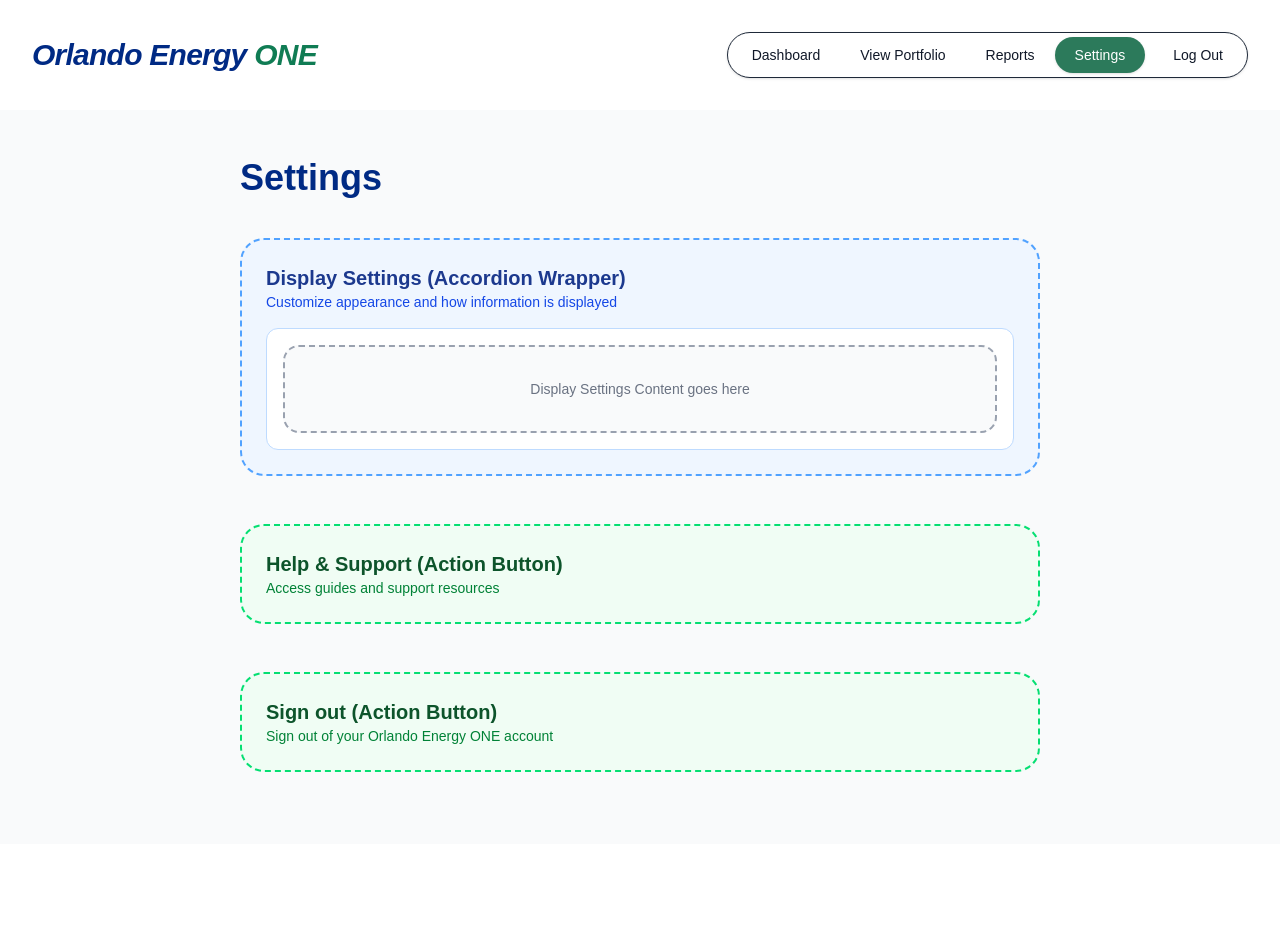
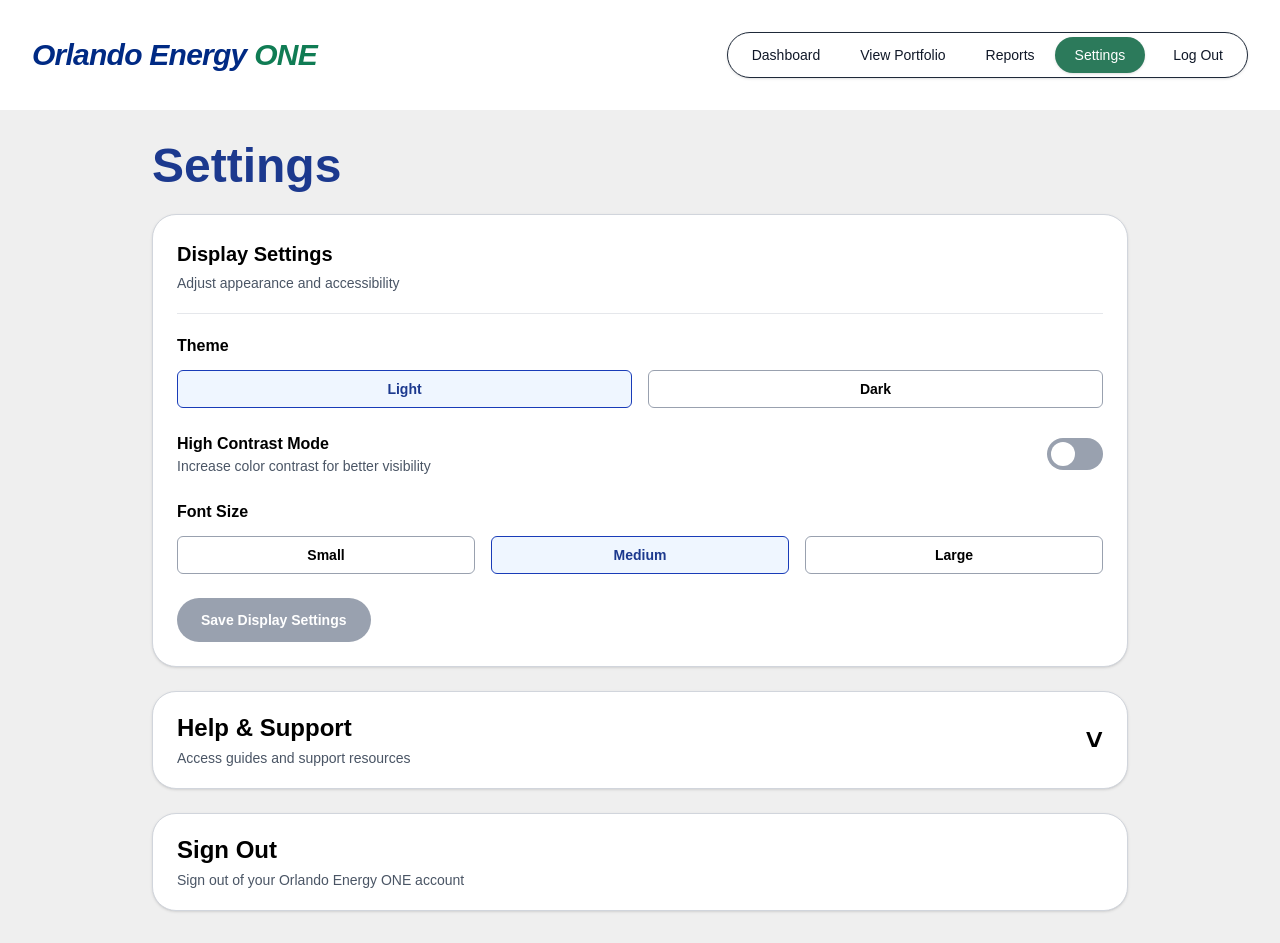
Before and after one commit to jojodecarlos/EnergyOne, a Next.js app in the folder utility-dashboard/: page /settings in a window 1280 px wide. Before the commit the page ends 844 px from the top, so only its background shows below. Built offline with nearby package versions, Linux system fonts and the light colour scheme; no server answers.

Commit message:
added display settings and historical entries

```diff
--- a/utility-dashboard/app/settings/page.tsx
+++ b/utility-dashboard/app/settings/page.tsx
@@ -1,63 +1,59 @@
 "use client";
 
-import DashboardHeader from '@/components/DashboardHeader';
-import SettingsAccordion from '@/components/SettingsAccordion';
-import DisplaySettingsPanel from '@/components/DisplaySettingsPanel';
-import SettingsActionRow from '@/components/SettingsActionRow';
-import { supabase } from "@/lib/supabase";
+import { useState } from "react";
 import { useRouter } from "next/navigation";
+import DashboardHeader from "@/components/DashboardHeader";
+import DisplaySettingsPanel from "@/components/DisplaySettingsPanel";
 
 export default function SettingsPage() {
+  const [helpOpen, setHelpOpen] = useState(false);
   const router = useRouter();
 
-  const handleSignOut = async () => {
-    const { error } = await supabase.auth.signOut();
-    if (error) {
-      console.error("Error logging out:", error.message);
-      alert("There was an issue logging out. Please try again.");
-      return;
-    }
-    router.push("/");
-    router.refresh();
-  };
+  function handleSignOut() {
+    router.push("/login");
+  }
 
   return (
-    <main className="min-h-screen bg-gray-50 flex flex-col">
+    <main className="min-h-screen bg-[#efefef]">
       <DashboardHeader />
 
-      <div className="flex-1 w-full max-w-4xl mx-auto p-4 md:p-12">
+      <div className="mx-auto max-w-5xl px-6 py-8">
+        <h1 className="mb-6 text-5xl font-bold text-blue-900">Settings</h1>
 
-        <h1 className="text-4xl font-extrabold text-[#002A84] mb-10">
-          Settings
-        </h1>
+        <div className="space-y-6">
+          <DisplaySettingsPanel />
 
-        <div className="flex flex-col gap-6 w-full">
+          <button
+            type="button"
+            onClick={() => setHelpOpen(!helpOpen)}
+            className="flex w-full items-center justify-between rounded-[24px] border border-gray-300 bg-white px-6 py-5 text-left shadow-sm transition hover:bg-gray-50"
+          >
+            <div>
+              <h2 className="text-2xl font-bold text-black">Help &amp; Support</h2>
+              <p className="mt-1 text-sm text-gray-600">
+                Access guides and support resources
+              </p>
+            </div>
 
-          <SettingsAccordion
-            icon="/images/view-icon.svg"
-            title="Display Settings"
-            description="Customize appearance and how information is displayed"
+            <span
+              className={`text-3xl font-bold text-black transition-transform ${
+                helpOpen ? "rotate-180" : ""
+              }`}
+            >
+              ˅
+            </span>
+          </button>
+
+          <button
+            type="button"
+            onClick={handleSignOut}
+            className="w-full rounded-[24px] border border-gray-300 bg-white px-6 py-5 text-left shadow-sm transition hover:bg-gray-50"
           >
-            <DisplaySettingsPanel />
-          </SettingsAccordion>
-
-          <SettingsActionRow
-            icon="/images/help-icon.svg"
-            title="Help & Support"
-            description="Access guides and support resources"
-            onClick={() => { console.log("Help & Support clicked - coming soon") }}
-            actionIcon="V"
-          />
-
-          <SettingsActionRow
-            icon="/images/signout-icon.svg"
-            title="Sign out"
-            description="Sign out of your Orlando Energy ONE account"
-            onClick={handleSignOut}
-            actionIcon=">"
-            iconColor="text-red-600"
-          />
-
+            <h2 className="text-2xl font-bold text-black">Sign Out</h2>
+            <p className="mt-1 text-sm text-gray-600">
+              Sign out of your Orlando Energy ONE account
+            </p>
+          </button>
         </div>
       </div>
     </main>
--- a/utility-dashboard/components/DisplaySettingsPanel.tsx
+++ b/utility-dashboard/components/DisplaySettingsPanel.tsx
@@ -1,7 +1,124 @@
+"use client";
+
+import { useState } from "react";
+
+type ThemeOption = "light" | "dark";
+type FontSizeOption = "small" | "medium" | "large";
+
 export default function DisplaySettingsPanel() {
+  const [theme, setTheme] = useState<ThemeOption>("light");
+  const [fontSize, setFontSize] = useState<FontSizeOption>("medium");
+  const [highContrast, setHighContrast] = useState(false);
+
   return (
-    <div className="p-8 border-2 border-dashed border-gray-400 rounded-2xl bg-gray-50 text-center">
-      <p className="text-sm font-medium text-gray-500">Display Settings Content goes here</p>
+    <div className="rounded-[24px] border border-gray-300 bg-white p-6 shadow-sm">
+      <h2 className="text-[20px] font-bold text-black">Display Settings</h2>
+      <p className="mt-1 text-sm text-gray-600">
+        Adjust appearance and accessibility
+      </p>
+
+      <div className="mt-5 border-t border-gray-200 pt-5">
+        <h3 className="text-[16px] font-bold text-black">Theme</h3>
+
+        <div className="mt-3 grid grid-cols-2 gap-4">
+          <button
+            type="button"
+            onClick={() => setTheme("light")}
+            className={`rounded-md border px-4 py-2 text-sm font-semibold transition ${
+              theme === "light"
+                ? "border-blue-800 bg-blue-50 text-blue-900"
+                : "border-gray-400 bg-white text-black"
+            }`}
+          >
+            Light
+          </button>
+
+          <button
+            type="button"
+            onClick={() => setTheme("dark")}
+            className={`rounded-md border px-4 py-2 text-sm font-semibold transition ${
+              theme === "dark"
+                ? "border-blue-800 bg-blue-50 text-blue-900"
+                : "border-gray-400 bg-white text-black"
+            }`}
+          >
+            Dark
+          </button>
+        </div>
+      </div>
+
+      <div className="mt-6 flex items-center justify-between gap-4">
+        <div>
+          <h3 className="text-[16px] font-bold text-black">High Contrast Mode</h3>
+          <p className="text-sm text-gray-600">
+            Increase color contrast for better visibility
+          </p>
+        </div>
+
+        <button
+          type="button"
+          onClick={() => setHighContrast(!highContrast)}
+          className={`relative h-8 w-14 rounded-full transition ${
+            highContrast ? "bg-blue-800" : "bg-gray-400"
+          }`}
+        >
+          <span
+            className={`absolute top-1 h-6 w-6 rounded-full bg-white transition ${
+              highContrast ? "left-7" : "left-1"
+            }`}
+          />
+        </button>
+      </div>
+
+      <div className="mt-6">
+        <h3 className="text-[16px] font-bold text-black">Font Size</h3>
+
+        <div className="mt-3 grid grid-cols-3 gap-4">
+          <button
+            type="button"
+            onClick={() => setFontSize("small")}
+            className={`rounded-md border px-4 py-2 text-sm font-semibold transition ${
+              fontSize === "small"
+                ? "border-blue-800 bg-blue-50 text-blue-900"
+                : "border-gray-400 bg-white text-black"
+            }`}
+          >
+            Small
+          </button>
+
+          <button
+            type="button"
+            onClick={() => setFontSize("medium")}
+            className={`rounded-md border px-4 py-2 text-sm font-semibold transition ${
+              fontSize === "medium"
+                ? "border-blue-800 bg-blue-50 text-blue-900"
+                : "border-gray-400 bg-white text-black"
+            }`}
+          >
+            Medium
+          </button>
+
+          <button
+            type="button"
+            onClick={() => setFontSize("large")}
+            className={`rounded-md border px-4 py-2 text-sm font-semibold transition ${
+              fontSize === "large"
+                ? "border-blue-800 bg-blue-50 text-blue-900"
+                : "border-gray-400 bg-white text-black"
+            }`}
+          >
+            Large
+          </button>
+        </div>
+      </div>
+
+      <button
+        type="button"
+        onClick={() => console.log({ theme, fontSize, highContrast })}
+        className="mt-6 rounded-full bg-gray-400 px-6 py-3 text-sm font-semibold text-white transition hover:bg-gray-500"
+      >
+        Save Display Settings
+      </button>
     </div>
   );
 }
--- a/utility-dashboard/components/HistoricalEntriesTable.tsx
+++ b/utility-dashboard/components/HistoricalEntriesTable.tsx
@@ -1,8 +1,98 @@
-export default function HistoricalEntriesTable() {
+"use client";
+
+type HistoricalEntry = {
+  id: string | number;
+  start_date?: string | null;
+  end_date?: string | null;
+  usage?: number | null;
+  cost?: number | null;
+  meter_type?: string | null;
+};
+
+type HistoricalEntriesTableProps = {
+  entries: HistoricalEntry[];
+};
+
+function formatDate(value?: string | null) {
+  if (!value) return "—";
+  const date = new Date(value);
+  if (Number.isNaN(date.getTime())) return "—";
+  return date.toLocaleDateString();
+}
+
+function formatUsage(value?: number | null) {
+  if (typeof value !== "number") return "—";
+  return value.toLocaleString();
+}
+
+function formatCost(value?: number | null) {
+  if (typeof value !== "number") return "—";
+  return `$${value.toFixed(2)}`;
+}
+
+export default function HistoricalEntriesTable({
+  entries,
+}: HistoricalEntriesTableProps) {
   return (
-    <div className="w-full h-[300px] border-2 border-dashed border-gray-400 rounded-3xl p-8 flex flex-col items-center justify-center bg-gray-50">
-      <h2 className="text-xl font-bold text-gray-600">Historical Entries Table</h2>
-      <p className="text-sm text-gray-400 mt-2">Supabase data rows will map out here</p>
+    <div className="rounded-[24px] border border-gray-300 bg-white p-4 shadow-sm">
+      <h2 className="mb-4 text-2xl font-bold text-black">Historical Entries</h2>
+
+      <div className="max-h-[260px] overflow-y-auto rounded-md border border-gray-400">
+        <table className="w-full border-collapse text-left">
+          <thead className="sticky top-0 bg-[#f5f5f5]">
+            <tr>
+              <th className="border-b border-gray-400 px-4 py-3 text-sm font-semibold text-black">
+                Start Date
+              </th>
+              <th className="border-b border-gray-400 px-4 py-3 text-sm font-semibold text-black">
+                End Date
+              </th>
+              <th className="border-b border-gray-400 px-4 py-3 text-sm font-semibold text-black">
+                Usage
+              </th>
+              <th className="border-b border-gray-400 px-4 py-3 text-sm font-semibold text-black">
+                Cost
+              </th>
+              <th className="border-b border-gray-400 px-4 py-3 text-sm font-semibold text-black">
+                Meter Type
+              </th>
+            </tr>
+          </thead>
+
+          <tbody>
+            {entries.length > 0 ? (
+              entries.map((entry) => (
+                <tr key={entry.id} className="bg-white">
+                  <td className="border-b border-gray-300 px-4 py-3 text-sm text-black">
+                    {formatDate(entry.start_date)}
+                  </td>
+                  <td className="border-b border-gray-300 px-4 py-3 text-sm text-black">
+                    {formatDate(entry.end_date)}
+                  </td>
+                  <td className="border-b border-gray-300 px-4 py-3 text-sm text-black">
+                    {formatUsage(entry.usage)}
+                  </td>
+                  <td className="border-b border-gray-300 px-4 py-3 text-sm text-black">
+                    {formatCost(entry.cost)}
+                  </td>
+                  <td className="border-b border-gray-300 px-4 py-3 text-sm text-black">
+                    {entry.meter_type ?? "—"}
+                  </td>
+                </tr>
+              ))
+            ) : (
+              <tr>
+                <td
+                  colSpan={5}
+                  className="px-4 py-10 text-center text-sm text-gray-500"
+                >
+                  No historical entries yet.
+                </td>
+              </tr>
+            )}
+          </tbody>
+        </table>
+      </div>
     </div>
   );
 }
```
Also changed, not shown: utility-dashboard/app/reports/page.tsx (+83 -19 lines), 1 other file (tests, documents, lock files or other folders).
